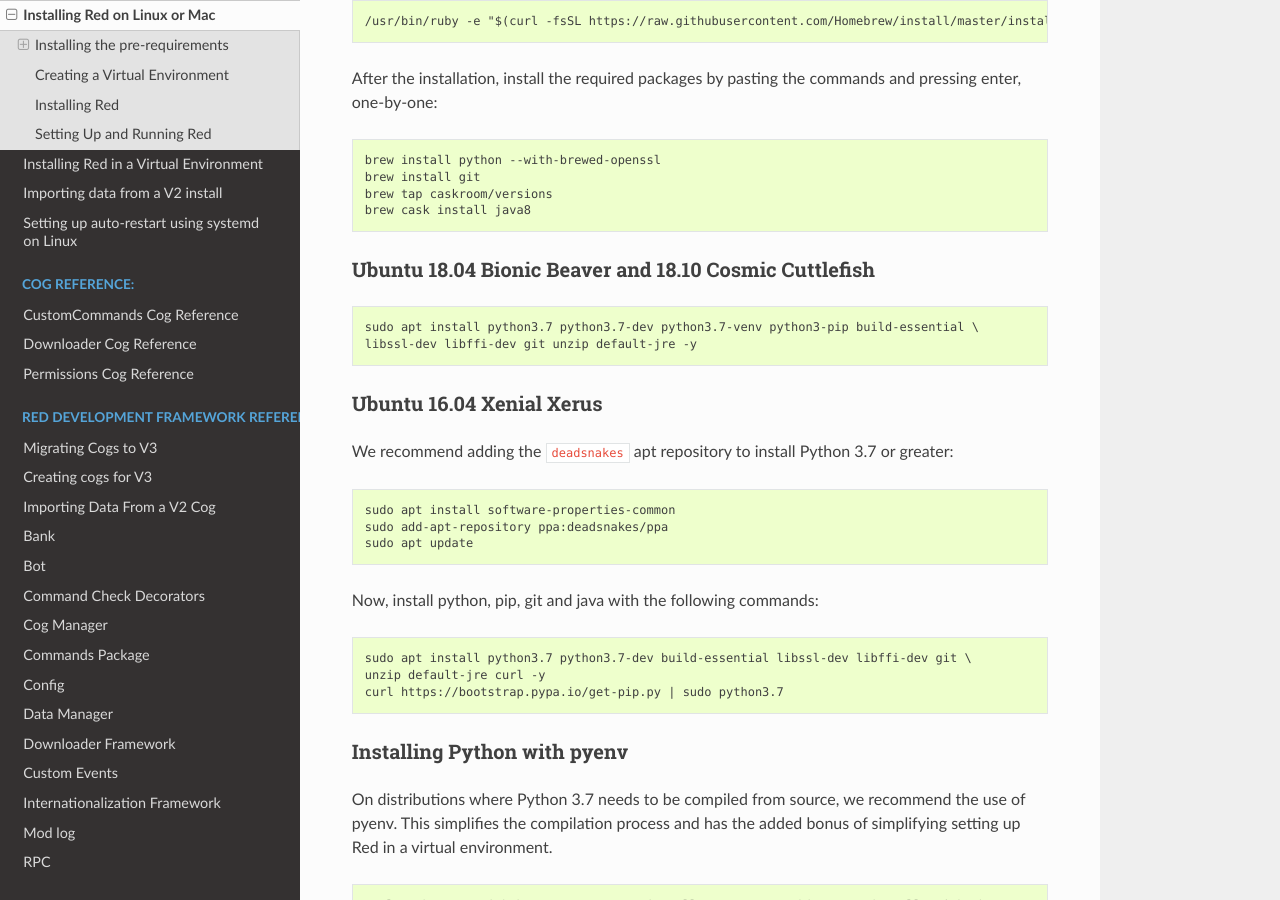
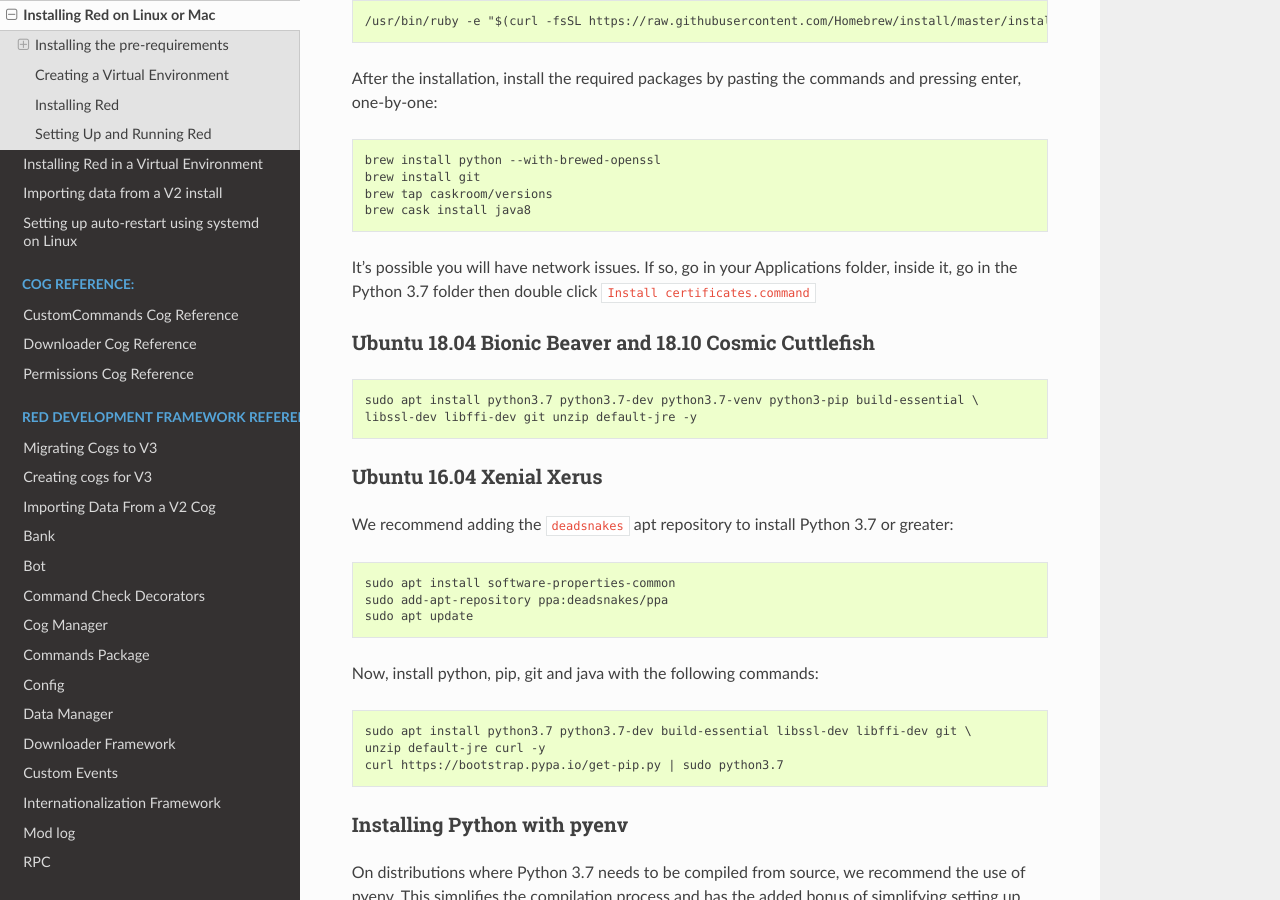
Before and after one commit to Renirous/Red-DiscordBot, a Sphinx documentation site: the page built from docs/install_linux_mac.rst, in a window 1280 px wide and 900 px high, scrolled down 1366 px. Built offline with Sphinx 7.4.7 and the Read the Docs theme 2.0.0, drawn with Linux system fonts in a browser that asks for light colours; the version number is read from the project's files by our own code.

Commit message:
Resolve network issue due to certificate failure (#2442)
There seems to have been a recurring problem with certificates on Macs, this is how you solve it *apparently*. :sunglasses:

```diff
--- a/docs/install_linux_mac.rst
+++ b/docs/install_linux_mac.rst
@@ -93,6 +93,8 @@
     brew install git
     brew tap caskroom/versions
     brew cask install java8
+
+It's possible you will have network issues. If so, go in your Applications folder, inside it, go in the Python 3.7 folder then double click ``Install certificates.command``
 
 .. _install-ubuntu:
 .. _install-ubuntu-bionic:
```
